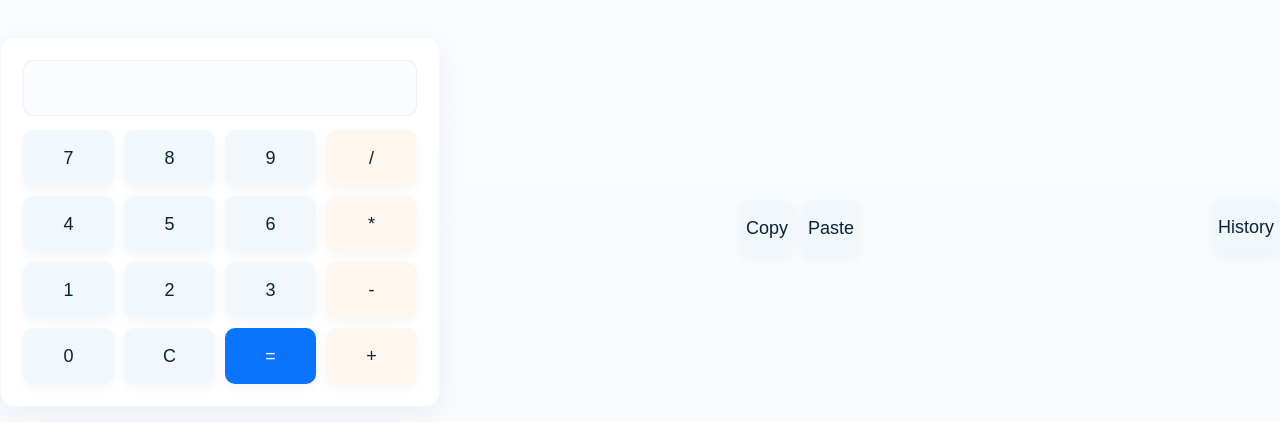
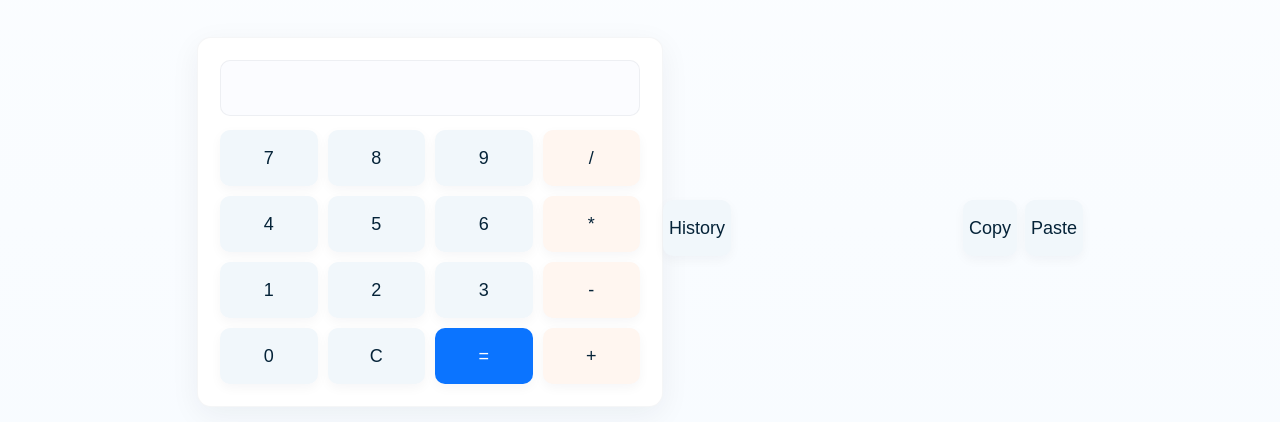
Before and after one commit to Markyyboi/Calculator-project, a plain HTML site: page index.html in a window 1280 px wide. Shown: the part 178-600 px from the top of the page. Drawn offline with Linux system fonts and the light colour scheme.

Commit message:
finalization

```diff
--- a/index.html
+++ b/index.html
@@ -35,15 +35,17 @@
 </div>
 </div>
 
-<div class="clipboard" style="margin-top:12px; display:flex; gap:8px; justify-content:flex-end; width:92%; max-width:420px;">
-	<button id="copyBtn" onclick="copyToClipboard()">Copy</button>
-	<button id="pasteBtn" onclick="pasteFromClipboard()">Paste</button>
+<div class="controls" style="width:92%; max-width:420px; margin-top:12px; display:flex; align-items:center; gap:8px;">
+	<div style="flex:1;">
+		<button id="historyToggle" onclick="toggleHistory()">History</button>
+	</div>
+	<div style="display:flex; gap:8px;">
+		<button id="copyBtn" onclick="copyToClipboard()">Copy</button>
+		<button id="pasteBtn" onclick="pasteFromClipboard()">Paste</button>
+	</div>
 </div>
+
 <script src="script.js"></script>
-
-<div id="historyToggleWrap" style="width:92%; max-width:420px; margin-top:10px; display:flex; justify-content:flex-end;">
-	<button id="historyToggle" onclick="toggleHistory()">History</button>
-</div>
 
 <div id="historyPanel" style="display:none; width:92%; max-width:420px; margin-top:10px;">
 	<div class="history-header" style="display:flex; justify-content:space-between; align-items:center; gap:8px; padding:8px 10px; background:rgba(11,116,255,0.04); border-radius:8px;">
@@ -58,6 +60,3 @@
 
 </body>
 </html>
-
-</body>
-</html>
```
